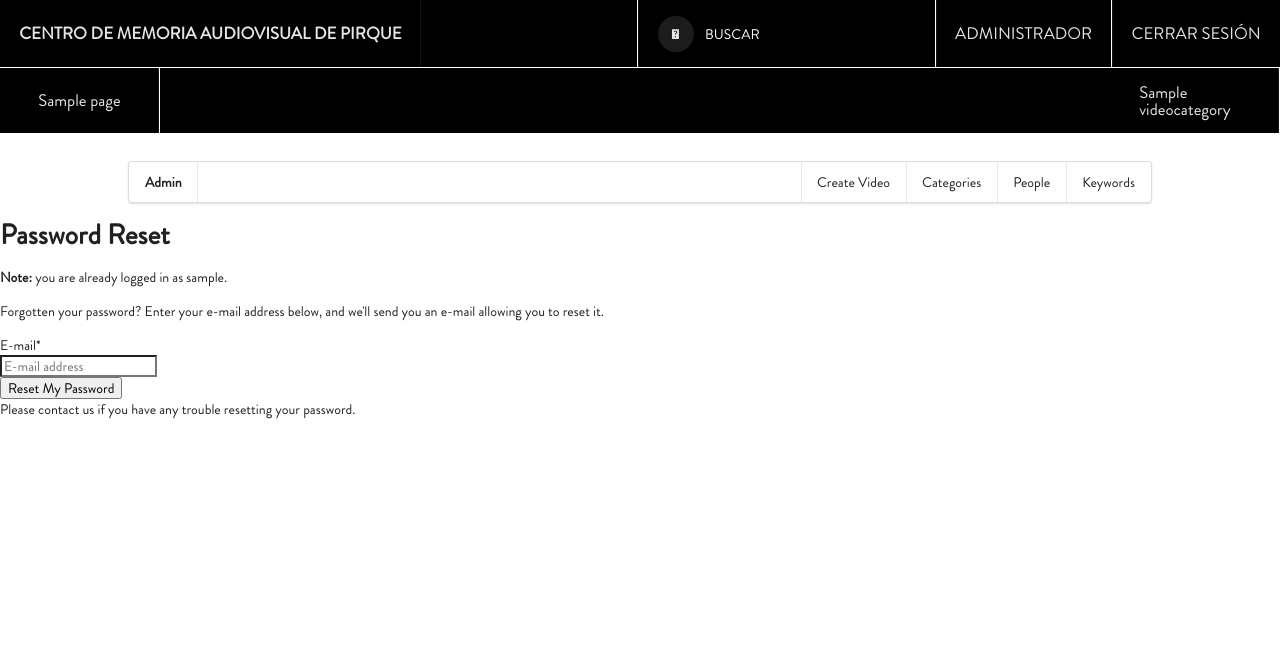
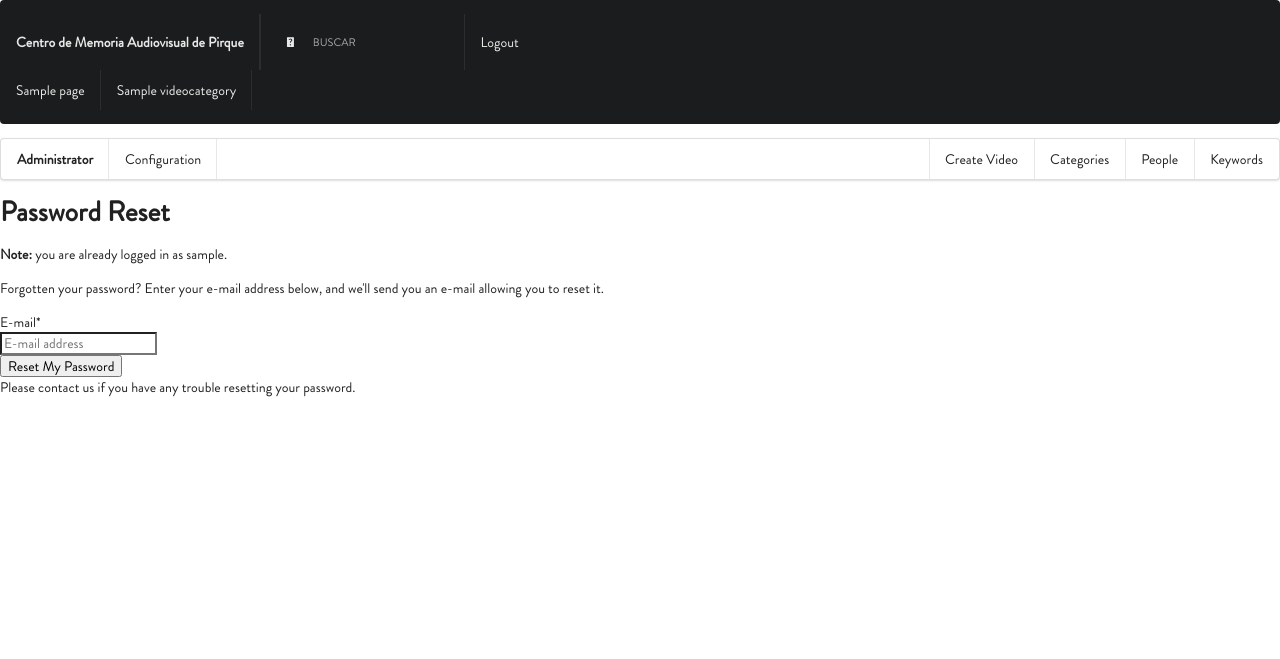
Before and after one commit to chivke/killay, a Django app: page /accounts/password/reset/ in a window 1280 px wide. Shown: the top 659 px of the page. Run offline with Django 3.2, Linux system fonts and the light colour scheme; a user stored in the database is signed in; data comes from the database, SQL or seed files in the repository; tables that the repository leaves empty hold one stand-in row (values such as "Sample post"); some libraries are stand-ins or nearby versions.

Commit message:
feat(admin): remplace template component of admin navbar for templatetag.

```diff
--- a/cmpirque/admin/context_processors.py
+++ b/cmpirque/admin/context_processors.py
@@ -3,4 +3,4 @@
 
 def site_context(request):
     conf = AdminConfiguration.objects.filter(active=True).first()
-    return {"site_name": conf.site_name}
+    return {"site_name": conf.site_name, "site_conf": conf}
--- /dev/null
+++ b/cmpirque/admin/templatetags/admin_navbar.py
@@ -0,0 +1,56 @@
+from django import template
+from django.urls import reverse
+
+register = template.Library()
+
+
+@register.inclusion_tag("components/admin_navbar.html", takes_context=True)
+def show_admin_navbar(context):
+    def _get_css_class(view, view_code):
+        css_class = "item"
+        if view == view_code:
+            css_class += " active"
+        return css_class
+
+    request = context["request"]
+    view_name = request.resolver_match.view_name
+    video_admin_links = [
+        ("create", "Create Video", "videos:create"),
+        ("categories", "Categories", "videos:categories"),
+        ("people", "People", "videos:people"),
+        ("keywords", "Keywords", "videos:keywords"),
+    ]
+    navbar_context = {
+        "admin_conf": {
+            "name": "Configuration",
+            "link": reverse("admin:configuration"),
+            "css_class": _get_css_class(view_name, "admin:configuration"),
+        },
+        "video_admin": {
+            video_admin_link[0]: {
+                "name": video_admin_link[1],
+                "link": reverse(video_admin_link[2]),
+                "css_class": _get_css_class(view_name, video_admin_link[2]),
+            }
+            for video_admin_link in video_admin_links
+        },
+    }
+    if view_name in [
+        f"videos:{code}"
+        for code in ["detail", "update", "sequences_list", "categorization"]
+    ]:
+        video_obj = context["object"]
+        detail_video_admin_links = [
+            ("public", video_obj.code, "videos:detail"),
+            ("update", "Update", "videos:detail"),
+            ("sequences_list", "Sequences", "videos:sequences_list"),
+            ("categorization", "Categorization", "videos:categorization"),
+        ]
+        navbar_context["video_admin"]["selected"] = True
+        for video_admin_link in detail_video_admin_links:
+            navbar_context["video_admin"][video_admin_link[0]] = {
+                "name": video_admin_link[1],
+                "link": reverse(video_admin_link[2], kwargs={"slug": video_obj.code}),
+                "css_class": _get_css_class(view_name, video_admin_link[2]),
+            }
+    return navbar_context
--- a/cmpirque/templates/base.html
+++ b/cmpirque/templates/base.html
@@ -1,4 +1,5 @@
 {% load static i18n %}
+{% load admin_navbar %}
 <!DOCTYPE html>
 <html lang="en">
   <head>
@@ -18,33 +19,29 @@
     {% endblock extra_css %}
   </head>
   <body>
-    <div class="mb-1">
-      {% include 'components/navbar.html' %}
-    </div>
-    <div class="cmp-container">
+    {% include 'components/navbar.html' %}
+    {% if user.is_superuser %}
+      {% show_admin_navbar %}
+    {% endif %}
+    <div class="base-content-messages">
       {% if messages %}
         {% for message in messages %}
             <div class="alert {% if message.tags %}alert-{{ message.tags }}{% endif %}">{{ message }}<button type="button" class="close" data-dismiss="alert" aria-label="Close"><span aria-hidden="true">&times;</span></button></div>
         {% endfor %}
       {% endif %}
-      {% if user.is_superuser %}
-        {% include "components/admin_navbar.html" %}
-      {% endif %}
-
+    </div>
+    <div class="base-content-container">
       {% block content %}
-
       {% endblock content %}
-
-    </div> <!-- /container -->
+    </div>
     {% include 'components/footer.html' %}
-
     {% block modal %}{% endblock modal %}
-
     {% block javascript %}
       <script src="https://code.jquery.com/jquery-3.6.0.min.js" integrity="sha256-/xUj+3OJU5yExlq6GSYGSHk7tPXikynS7ogEvDej/m4=" crossorigin="anonymous"></script>
       <script src="https://cdnjs.cloudflare.com/ajax/libs/semantic-ui/2.4.1/semantic.min.js"></script>
       <script src="{% static 'js/project.min.js' %}"></script>
     {% endblock javascript %}
-    {% block extra_js %}{% endblock extra_js %}
+    {% block extra_js %}
+    {% endblock extra_js %}
   </body>
 </html>
--- a/cmpirque/templates/components/admin_navbar.html
+++ b/cmpirque/templates/components/admin_navbar.html
@@ -1,38 +1,36 @@
 
-
-
-<div class="ui pointing menu" style="margin: 1rem 10%">
-  <div class="header item">Admin</div>
-  {% if object and object.code %}
-    <a class="{% if request.resolver_match.view_name == 'videos:detail' %}active {% endif %}item"
-      href="{% url 'videos:detail' object.code %}">{{object.code}}
-      {% if object.is_visible %}
-        <div class="ui label">public</div>
-      {% endif %}
+<nav class="ui pointing menu" id="admin-navbar">
+  <div class="header item">Administrator</div>
+  <a class="{{ admin_conf.css_class }}" href="{{ admin_conf.link }}"
+    >{{ admin_conf.name }}
+  </a>
+  {% if video_admin.selected %}
+    <a class="{{ video_admin.public.css_class }}" href="{{ video_admin.public.link }}"
+      >{{ video_admin.public.name }}
     </a>
-    <a class="{% if request.resolver_match.view_name == 'videos:update' %}active {% endif %}item"
-      href="{% url 'videos:update' object.code %}">Update
+    <a class="{{ video_admin.update.css_class }}" href="{{ video_admin.update.link }}"
+      >{{ video_admin.update.name }}
     </a>
-    <a class="{% if request.resolver_match.view_name == 'videos:sequences_list' %}active {% endif %}item"
-      href="{% url 'videos:sequences_list' object.code %}">Sequences
-      <div class="ui label">{{object.sequences.get_ordered_data|length}}</div>
+    <a class="{{ video_admin.sequences_list.css_class }}" href="{{ video_admin.sequences_list.link }}"
+      >{{ video_admin.sequences_list.name }}
     </a>
-    <a class="{% if request.resolver_match.view_name == 'videos:categorization' %}active {% endif %}item"
-      href="{% url 'videos:categorization' object.code %}">Categorization
+    <a class="{{ video_admin.categorization.css_class }}" href="{{ video_admin.categorization.link }}"
+      >{{ video_admin.categorization.name }}
     </a>
   {% endif %}
+
   <div class="right menu">
-    <a class="{% if request.resolver_match.view_name == 'videos:create' %}active {% endif %}item"
-      href="{% url 'videos:create' %}">Create Video
+    <a class="{{ video_admin.create.css_class }}" href="{{ video_admin.create.link }}"
+      >{{ video_admin.create.name }}
     </a>
-    <a class="{% if request.resolver_match.view_name == 'videos:categories' %}active {% endif %}item"
-      href="{% url 'videos:categories' %}">Categories
+    <a class="{{ video_admin.categories.css_class }}" href="{{ video_admin.categories.link }}"
+      >{{ video_admin.categories.name }}
     </a>
-    <a class="{% if request.resolver_match.view_name == 'videos:people' %}active {% endif %}item"
-      href="{% url 'videos:people' %}">People
+    <a class="{{ video_admin.people.css_class }}" href="{{ video_admin.people.link }}"
+      >{{ video_admin.people.name }}
     </a>
-    <a class="{% if request.resolver_match.view_name == 'videos:keywords' %}active {% endif %}item"
-      href="{% url 'videos:keywords' %}">Keywords
+    <a class="{{ video_admin.keywords.css_class }}" href="{{ video_admin.keywords.link }}"
+      >{{ video_admin.keywords.name }}
     </a>
   </div>
-</div>
+</nav>
--- a/cmpirque/templates/components/navbar.html
+++ b/cmpirque/templates/components/navbar.html
@@ -1,23 +1,30 @@
 
-<nav class="ui inverted menu" id="cmp-menu">
-  <div class="ui vertical segment" style="width:100%">
-    <div class="left menu" id="cmp-head-menu">
+<nav class="ui inverted menu" id="site-navbar">
+  <div class="ui vertical segment">
+    <div class="left menu" id="site-navbar-header-menu">
       <div class="header item"><a class="text" href="/">{{ site_name }}</a></div>
       <div class="right menu" >
         {% include "components/search.html" %}
-          <a class="item administrator" href="{% if user.is_authenticated %}/admin {% else %}{% url 'account_login' %}{% endif %}">Administrador</a>
         {% if user.is_authenticated %}
-          <a class="mini administrator item" href="{% url 'account_logout' %}">Cerrar sesión</a>
+          <a class="item" href="{% url 'account_logout' %}">Logout</a>
+        {% else %}
+          <a class="item" href="{% url 'account_login' %}">Login</a>
         {% endif %}
       </div>
     </div>
-    <div class="left menu" id="cmp-subhead-menu">
-      {% for page in menu_pages %}
-        <a class="{% if page.selected %}active {% endif %}item" href="{{ page.url }}">{{ page.title }}</a>
-      {% endfor %}
-      {% for category in menu_categories %}
-        <a class="{% if category.selected %}active {% endif %}item" href="{{ category.url }}">{{ category.name }}</a>
-      {% endfor %}
-    </div>
+    {% if site_conf.is_published or user.is_authenticated%}
+      <div class="left menu" id="site-navbar-subheader-menu">
+        {% for page in menu_pages %}
+          <a class="{% if page.selected %}active {% endif %}item" href="{{ page.url }}">
+            {{ page.title }}
+          </a>
+        {% endfor %}
+        {% for category in menu_categories %}
+          <a class="{% if category.selected %}active {% endif %}item" href="{{ category.url }}">
+            {{ category.name }}
+          </a>
+        {% endfor %}
+      </div>
+    {% endif %}
   </div>
 </nav>
```
Also changed, not shown: cmpirque/admin/tests/test_templatetags.py (added, +37 -0 lines), cmpirque/admin/tests/test_views/test_configuration.py (+2 -0 lines), cmpirque/videos/tests/test_views/test_video_admin.py (+17 -4 lines), cmpirque/admin/templatetags/__init__.py (added).
